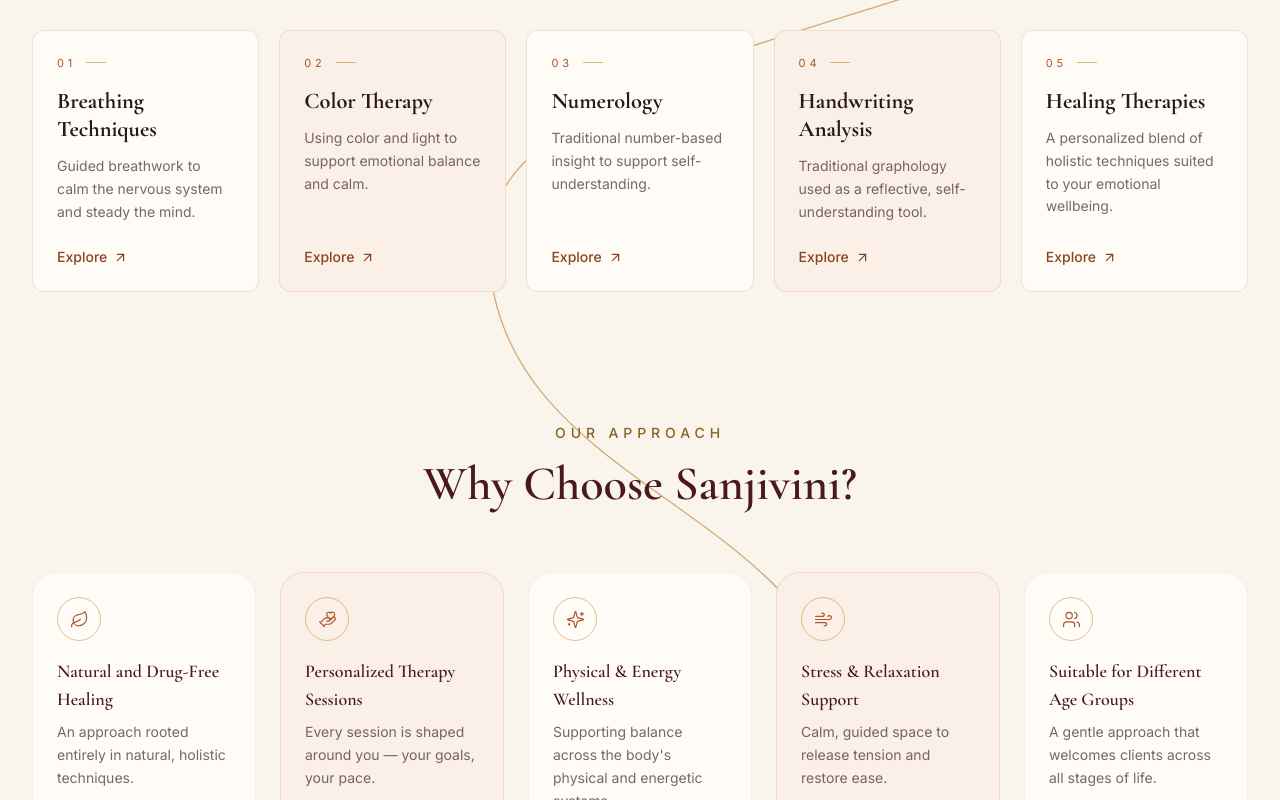
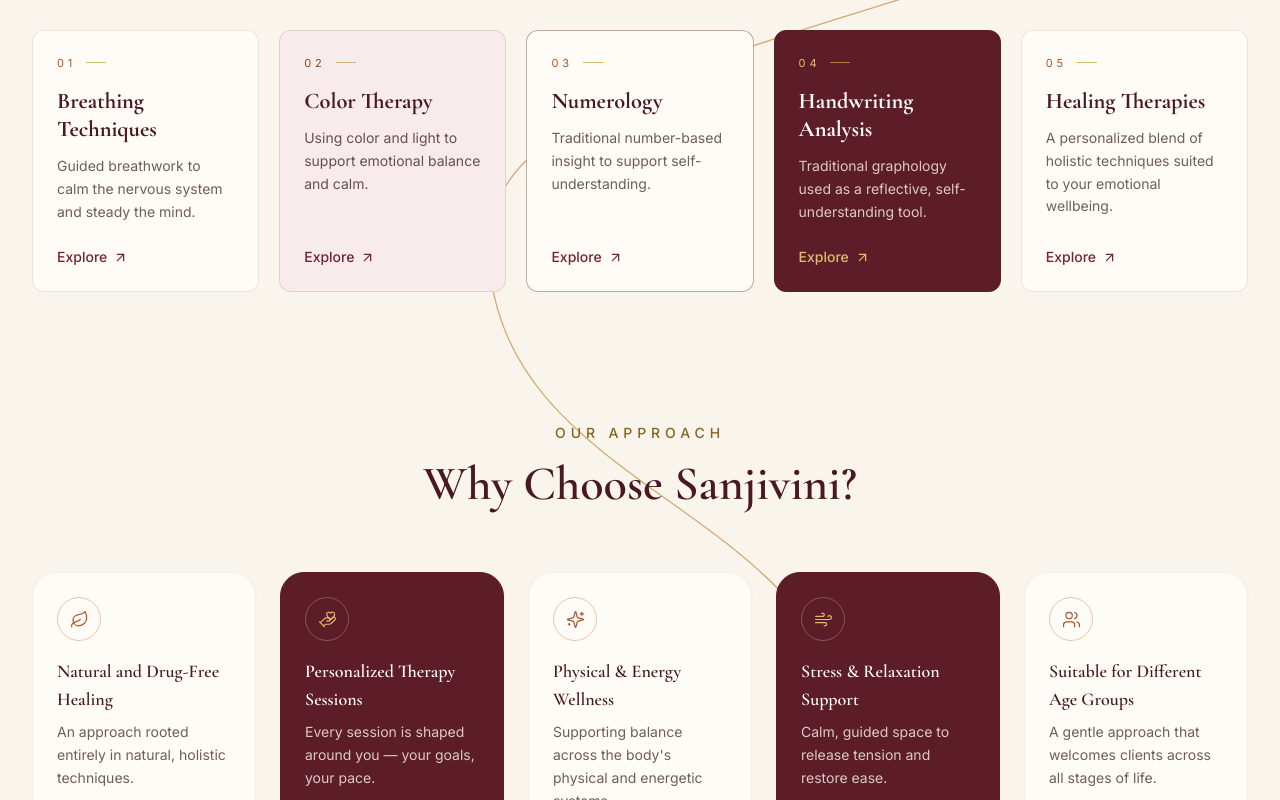
Before and after one commit to pranavsrini123/heal, a React (Vite) app: page / in a window 1280 px wide. Shown: the part 1600-2400 px from the top of the page. Built offline with nearby package versions, Linux system fonts and the light colour scheme.

Commit message:
Burgundy feature-card rhythm in therapy and Why Choose sections

```diff
--- a/src/components/sections/Therapies.tsx
+++ b/src/components/sections/Therapies.tsx
@@ -1,14 +1,14 @@
 import { useState } from "react";
 import { therapies, therapyCategories, type Therapy, type TherapyCategory } from "@/config/content";
 import { SectionHeading } from "@/components/ui/SectionHeading";
-import { TherapyCard } from "./TherapyCard";
+import { TherapyCard, type CardTone } from "./TherapyCard";
 import { TherapyModal } from "./TherapyModal";
 
 const categoryOrder: TherapyCategory[] = ["physical", "mental"];
 
-// A faint terracotta wash on one or two cards per row — enough warmth to
-// break the monotone without turning the cards into a colour scheme.
-const TINTED: Record<TherapyCategory, number[]> = { physical: [2], mental: [1, 3] };
+// One rhythm for both rows: ivory, soft wine blush, ivory with a burgundy
+// edge, a deep burgundy feature card, ivory.
+const RHYTHM: CardTone[] = ["ivory", "blush", "outlined", "deep", "ivory"];
 
 export function Therapies() {
   const [selected, setSelected] = useState<Therapy | null>(null);
@@ -53,7 +53,7 @@
                 <ul className="-mx-1 flex snap-x snap-mandatory scroll-px-1 gap-3 overflow-x-auto overscroll-x-contain px-1 pb-2 pt-1 [scrollbar-width:none] [-webkit-overflow-scrolling:touch] md:-mx-8 md:-mt-2 md:scroll-px-8 md:gap-4 md:px-8 md:pb-3 md:pt-2 xl:mx-0 xl:mt-0 xl:grid xl:grid-cols-5 xl:gap-5 xl:overflow-visible xl:px-0 xl:pb-0 xl:pt-0 [&::-webkit-scrollbar]:hidden">
                   {items.map((therapy, index) => (
                     <li key={therapy.id} className="w-[86%] max-w-[320px] shrink-0 snap-start md:w-[280px] md:max-w-none xl:w-auto">
-                      <TherapyCard therapy={therapy} index={index} onSelect={setSelected} tinted={TINTED[category].includes(index)} />
+                      <TherapyCard therapy={therapy} index={index} onSelect={setSelected} tone={RHYTHM[index % RHYTHM.length]} />
                     </li>
                   ))}
                 </ul>
--- a/src/components/sections/TherapyCard.tsx
+++ b/src/components/sections/TherapyCard.tsx
@@ -7,16 +7,56 @@
   therapy: Therapy;
   index: number;
   onSelect: (therapy: Therapy) => void;
-  /** One or two cards per row carry a faint terracotta wash. */
-  tinted?: boolean;
+  /** Card treatment within the row's rhythm (see Therapies). */
+  tone?: CardTone;
 }
+
+export type CardTone = "ivory" | "blush" | "outlined" | "deep";
+
+// Ivory and blush cards use dark type; the deep burgundy feature card
+// reverses to warm ivory type with gold details.
+const TONE: Record<CardTone, { card: string; title: string; body: string; num: string; rule: string; cta: string }> = {
+  ivory: {
+    card: "border-ink-900/10 bg-cream-50 hover:border-clay-400/50",
+    title: "text-wine-800",
+    body: "text-ink-700/80",
+    num: "text-clay-500",
+    rule: "bg-saffron-400/70",
+    cta: "text-wine-600 group-hover:text-clay-600",
+  },
+  blush: {
+    card: "border-wine-200/70 bg-wine-50 hover:border-wine-400/40",
+    title: "text-wine-800",
+    body: "text-ink-700/85",
+    num: "text-clay-600",
+    rule: "bg-saffron-400/70",
+    cta: "text-wine-600 group-hover:text-clay-600",
+  },
+  outlined: {
+    card: "border-wine-600/40 bg-cream-50 hover:border-wine-600/70",
+    title: "text-wine-800",
+    body: "text-ink-700/80",
+    num: "text-clay-500",
+    rule: "bg-saffron-400/70",
+    cta: "text-wine-600 group-hover:text-clay-600",
+  },
+  deep: {
+    card: "border-wine-700 bg-wine-700 hover:border-saffron-300/60",
+    title: "text-cream-50",
+    body: "text-cream-100/80",
+    num: "text-saffron-300",
+    rule: "bg-saffron-300/60",
+    cta: "text-saffron-300 group-hover:text-saffron-200",
+  },
+};
 
 /**
  * Minimal therapy card: bold title, short description and a quiet
  * "Explore" cue. Opening it reveals the full details and the WhatsApp
  * enquiry (see TherapyModal) — nothing else competes on the card itself.
  */
-export function TherapyCard({ therapy, index, onSelect, tinted = false }: TherapyCardProps) {
+export function TherapyCard({ therapy, index, onSelect, tone = "ivory" }: TherapyCardProps) {
+  const t = TONE[tone];
   // Phones: cards stay completely still — no entrance movement.
   const phone = useMediaQuery("(max-width: 767px)");
 
@@ -31,15 +71,15 @@
       // revealed too (it is only partly on screen).
       viewport={{ once: true, amount: 0.05 }}
       transition={{ duration: 0.7, delay: index * 0.06, ease: [0.22, 1, 0.36, 1] }}
-      className={`group flex h-full w-full flex-col items-start rounded-xl border p-5 ${tinted ? "border-clay-200/70 bg-clay-50" : "border-ink-900/10 bg-cream-50"} text-left transition-[border-color,transform,box-shadow] duration-500 active:border-clay-400/50 min-[375px]:p-6 [@media(hover:hover)]:hover:-translate-y-1 hover:border-clay-400/50 hover:shadow-soft focus-visible:outline focus-visible:outline-2 focus-visible:outline-offset-2 focus-visible:outline-clay-400`}
+      className={`group flex h-full w-full flex-col items-start rounded-xl border p-5 ${t.card} text-left transition-[border-color,transform,box-shadow] duration-500 min-[375px]:p-6 [@media(hover:hover)]:hover:-translate-y-1 hover:shadow-soft focus-visible:outline focus-visible:outline-2 focus-visible:outline-offset-2 focus-visible:outline-clay-400`}
     >
-      <span className="flex items-center gap-2.5 font-sans text-[11px] tracking-widest2 text-clay-500">
+      <span className={`flex items-center gap-2.5 font-sans text-[11px] tracking-widest2 ${t.num}`}>
         {String(index + 1).padStart(2, "0")}
-        <span className="h-px w-5 bg-saffron-400/70" aria-hidden="true" />
+        <span className={`h-px w-5 ${t.rule}`} aria-hidden="true" />
       </span>
-      <h4 className="mt-2 font-display text-[1.3rem] sm:mt-4 sm:text-[1.4rem] font-bold leading-tight text-ink-900">{therapy.name}</h4>
-      <p className="mt-2 flex-1 font-sans text-sm sm:mt-3 leading-relaxed text-ink-700/75">{therapy.shortDescription}</p>
-      <span className="mt-4 inline-flex sm:mt-6 items-center gap-1.5 font-sans text-sm font-medium text-clay-600 transition-colors group-hover:text-clay-700">
+      <h4 className={`mt-2 font-display text-[1.3rem] sm:mt-4 sm:text-[1.4rem] font-bold leading-tight ${t.title}`}>{therapy.name}</h4>
+      <p className={`mt-2 flex-1 font-sans text-sm sm:mt-3 leading-relaxed ${t.body}`}>{therapy.shortDescription}</p>
+      <span className={`mt-4 inline-flex sm:mt-6 items-center gap-1.5 font-sans text-sm font-medium transition-colors ${t.cta}`}>
         Explore
         <ArrowUpRight
           size={15}
--- a/src/components/sections/WhyChoose.tsx
+++ b/src/components/sections/WhyChoose.tsx
@@ -36,23 +36,25 @@
         <div className="mt-7 grid grid-cols-1 gap-3 sm:mt-16 sm:grid-cols-2 sm:gap-6 lg:grid-cols-5">
           {whyChoose.map((item, index) => {
             const Icon = iconMap[item.icon];
+            // Cream, burgundy, cream, burgundy, cream — the burgundy cards
+            // are the feature cards; the cream ones give breathing room.
+            const deep = index % 2 === 1;
             return (
               <RevealOnScroll key={item.title} delay={index * 0.06} className="h-full">
                 <motion.div
                   whileHover={{ y: -4 }}
                   transition={{ type: "spring", stiffness: 300, damping: 20 }}
-                  className={`flex h-full flex-row items-start gap-4 rounded-3xl border p-5 shadow-sm transition-shadow duration-300 hover:border-saffron-400/50 hover:shadow-soft sm:flex-col sm:p-6 ${index % 2 === 1 ? "border-clay-200/70 bg-clay-50" : "border-ink-900/5 bg-cream-50"}`}
+                  className={`flex h-full flex-row items-start gap-4 rounded-3xl border p-5 shadow-sm transition-shadow duration-300 hover:border-saffron-400/50 hover:shadow-soft sm:flex-col sm:p-6 ${deep ? "border-wine-700 bg-wine-700 hover:border-saffron-300/50" : "border-ink-900/5 bg-cream-50"}`}
                 >
-                  {/* Terracotta line icon inside a fine muted-gold ring — an
-                      accent stroke, never a filled colour chip. */}
-                  <span className="flex h-11 w-11 shrink-0 items-center justify-center rounded-full border border-saffron-400/60 text-clay-500">
+                  {/* Line icon in a fine ring — never a filled colour chip. */}
+                  <span className={`flex h-11 w-11 shrink-0 items-center justify-center rounded-full border ${deep ? "border-cream-100/25 text-saffron-300" : "border-clay-300/60 text-clay-500"}`}>
                     <Icon size={19} strokeWidth={1.5} />
                   </span>
                   <div>
-                    <h3 className="font-display text-[1.1rem] sm:text-lg font-semibold text-wine-800 leading-snug">
+                    <h3 className={`font-display text-[1.1rem] sm:text-lg font-semibold leading-snug ${deep ? "text-cream-50" : "text-wine-800"}`}>
                       {item.title}
                     </h3>
-                    <p className="mt-1.5 font-sans text-sm sm:mt-2 text-ink-700/75 leading-relaxed">{item.description}</p>
+                    <p className={`mt-1.5 font-sans text-sm sm:mt-2 leading-relaxed ${deep ? "text-cream-100/80" : "text-ink-700/80"}`}>{item.description}</p>
                   </div>
                 </motion.div>
               </RevealOnScroll>
--- a/tailwind.config.ts
+++ b/tailwind.config.ts
@@ -27,6 +27,8 @@
           950: "#1b1012",
         },
         wine: {
+          50: "#f7eceb", // soft wine blush — lightly tinted cards
+          200: "#e3c3c3",
           400: "#a3404f",
           500: "#8a2c3c",
           600: "#722433", // primary CTA on light grounds
```
